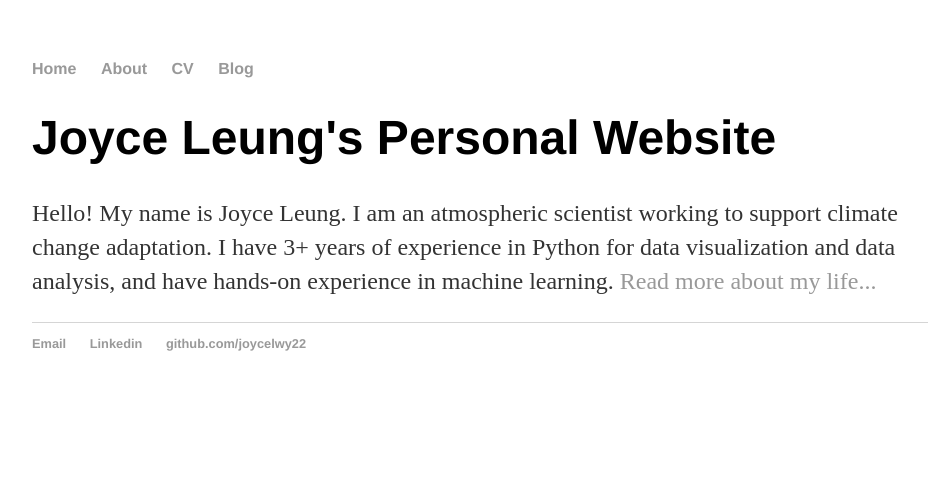
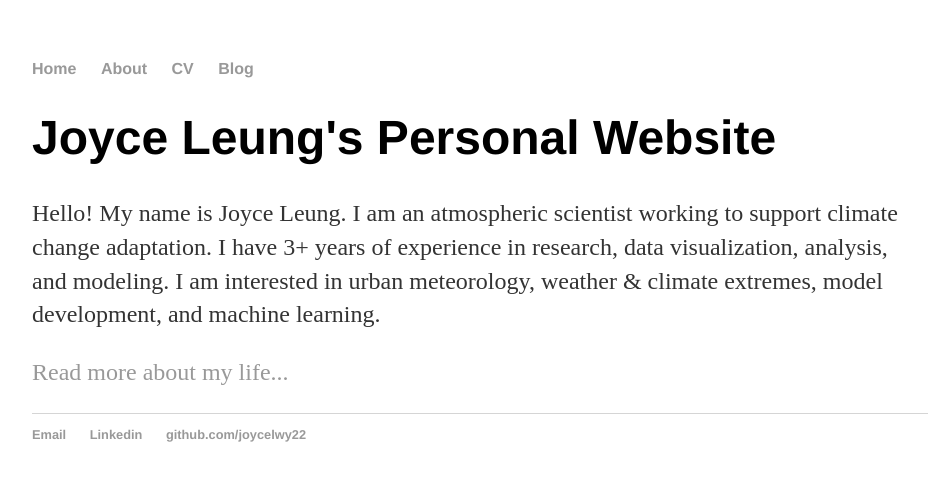
Before and after one commit to joycelwy22/joycelwy22.github.io, a Jekyll site: the page built from index.html, in a window 1280 px wide. Shown: the top 481 px of the page, without its empty margins (160-1088 px from the left). Built offline with Jekyll 4.4.1, drawn with Linux system fonts in a browser that asks for light colours.

Commit message:
Update index.html

```diff
--- a/index.html
+++ b/index.html
@@ -5,7 +5,7 @@ title: Joyce Leung's Personal Website
 <div class="blurb">
 	<h1>Joyce Leung's Personal Website</h1>
 	<p>Hello! My name is Joyce Leung. I am an atmospheric scientist working to support climate change adaptation.
-		I have 3+ years of experience in Python for data visualization and data analysis, and have hands-on experience
-		in machine learning.
-		<a href="/about">Read more about my life...</a></p>
+		I have 3+ years of experience in research, data visualization, analysis, and modeling. I am
+	interested in urban meteorology, weather & climate extremes, model development, and machine learning.</p>
+	<p><a href="/about">Read more about my life...</a></p>
 </div><!-- /.blurb -->
```
